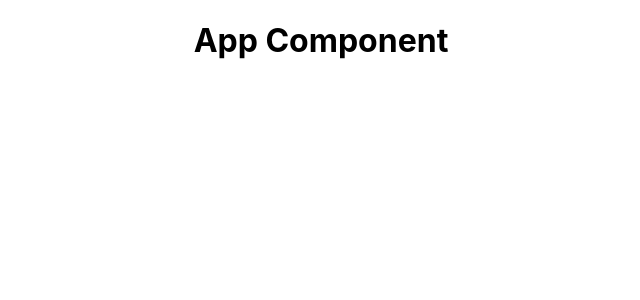
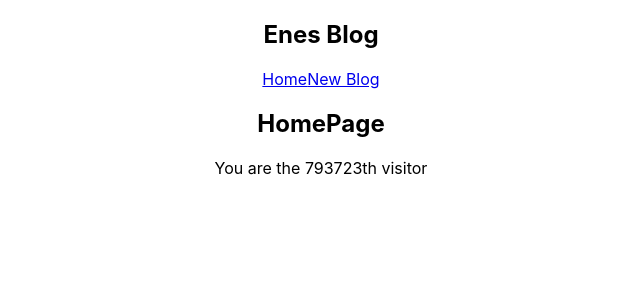
Before and after one commit to enesgasi/React-Blog, a React (Create React App) app: page / in a window 1280 px wide. Shown: the top 300 px of the page, without its empty margins (319-959 px from the left). Built offline with nearby package versions, Linux system fonts and the light colour scheme.

Commit message:
denemeler

```diff
--- a/public/index.html
+++ b/public/index.html
@@ -24,7 +24,7 @@
       work correctly both with client-side routing and a non-root public URL.
       Learn how to configure a non-root public URL by running `npm run build`.
     -->
-    <title>React App</title>
+    <title>EnesBlog</title>
   </head>
   <body>
     <noscript>You need to enable JavaScript to run this app.</noscript>
--- a/src/App.js
+++ b/src/App.js
@@ -1,12 +1,19 @@
 import './App.css';
+import Navbar from './Navbar';
+import Home from './Home'
 
 function App() {
+  const visitor = Math.floor(Math.random()*1000000)
+
   return (
     <div className='App'>
-      <div className='content'></div>
-      <h1>App Component</h1>
+      <Navbar></Navbar>
+      <div className='content'>
+        <Home></Home>
+        <p> You are the { visitor }th visitor</p>
+      </div>
+
     </div>
   );
 }
-
 export default App;
--- /dev/null
+++ b/src/Home.js
@@ -0,0 +1,9 @@
+const Home = () => {
+    return (
+        <div className="home">
+            <h2>HomePage</h2>
+        </div>
+     );
+}
+
+export default Home;
--- /dev/null
+++ b/src/Navbar.js
@@ -0,0 +1,14 @@
+const Navbar = () => {
+    return (
+        <nav className="navbar">
+            <h1>Enes Blog</h1>
+            <div className="links">
+                <a href="/">Home</a>
+                <a href="/create">New Blog</a>
+
+            </div>
+        </nav>
+      );
+}
+
+export default Navbar;
```
